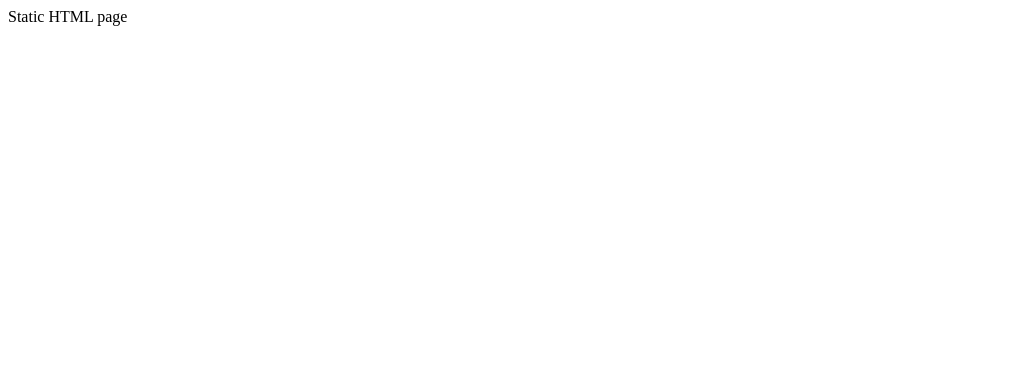
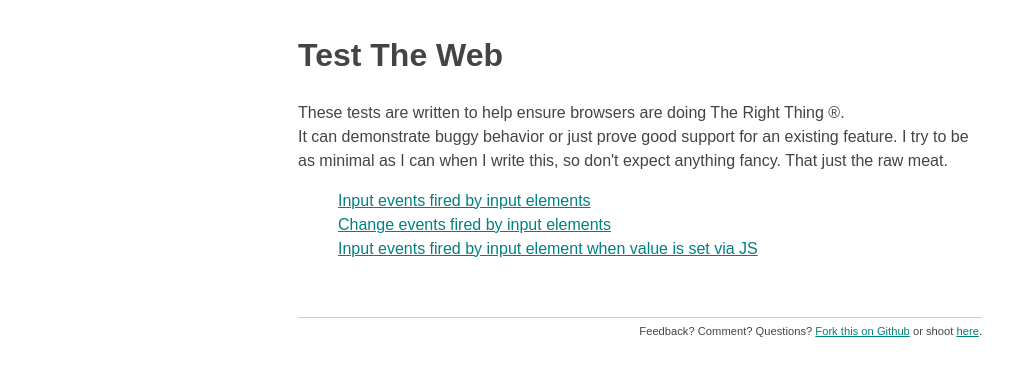
Before and after one commit to ArnaudBrousseau/test-the-web, a plain HTML site: page index.html in a window 1280 px wide. Shown: the whole page, without its empty margins (0-1035 px from the left). Drawn offline with Linux system fonts and the light colour scheme.

Commit message:
Set the skeleton for static page.

```diff
--- a/index.html
+++ b/index.html
@@ -1 +1,68 @@
-Static HTML page
+<!DOCTYPE html>
+<html>
+  <head>
+    <meta charset="utf-8" />
+    <title>Test The Web</title>
+  </head>
+  <body>
+    <style>
+      html {
+        max-width: 700px;
+        width: 90%;
+        margin: 10px auto;
+        font-family: sans-serif;
+        font-size: 16px;
+        line-height: 1.5;
+        color: #444;
+      }
+      a { color: teal; }
+      ul { list-style-type: none; }
+      ul a { display: block; }
+      ul a:hover::after { content: ' »'; }
+
+      footer {
+        margin-top: 5em;
+        padding-top: 0.5em;
+        border-top: 1px #ccc solid;
+        font-size: 0.7em;
+        text-align: right;
+      }
+    </style>
+
+    <header>
+      <h1>Test The Web</h1>
+      <p>
+      These tests are written to help ensure browsers are doing The Right Thing ®.<br />
+      It can demonstrate buggy behavior or just prove good support for an existing feature.
+      I try to be as minimal as I can when I write this, so don't expect anything
+      fancy. That just the raw meat.
+      </p>
+    </header>
+
+    <ul>
+      <li>
+        <a href="http://htmlpreview.github.com/?https://raw.github.com/ArnaudBrousseau/test-the-web/master/input-event-on-input-element.html">
+          Input events fired by input elements
+        </a>
+      </li>
+
+      <li>
+        <a href="http://htmlpreview.github.com/?https://raw.github.com/ArnaudBrousseau/test-the-web/master/change-event-on-input-element.html">
+          Change events fired by input elements
+        </a>
+      </li>
+
+      <li>
+        <a href="http://htmlpreview.github.com/?https://raw.github.com/ArnaudBrousseau/test-the-web/master/input-event-thrown-by-js-set.html">
+          Input events fired by input element when value is set via JS
+        </a>
+      </li>
+    </ul>
+
+    <footer>
+      Feedback? Comment? Questions?
+      <a href="https://github.com/ArnaudBrousseau/test-the-web" target="_blank">Fork this on Github</a>
+      or shoot <a href="http://arnaudbrousseau.com" href="_blank">here</a>.
+    </footer>
+  </body>
+</html>
```
